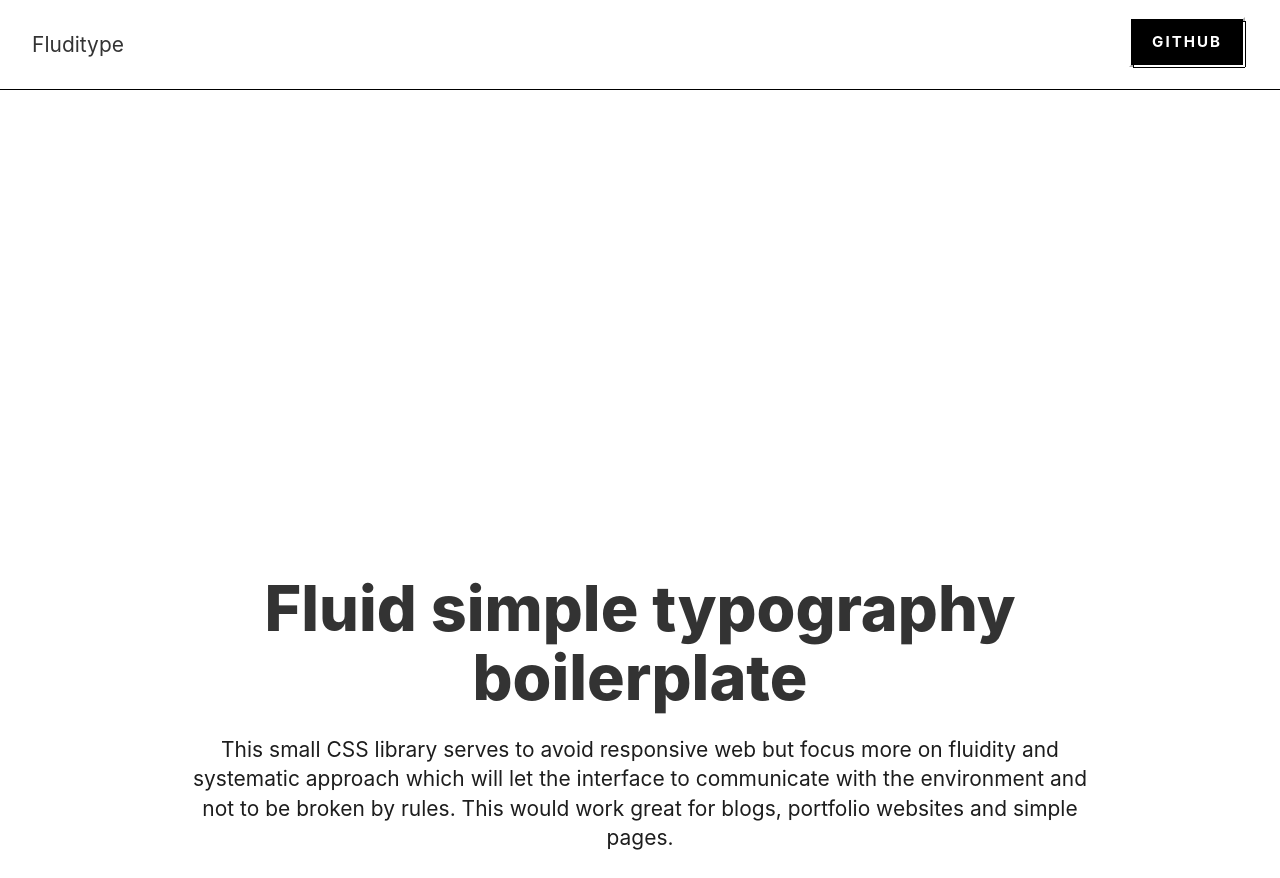
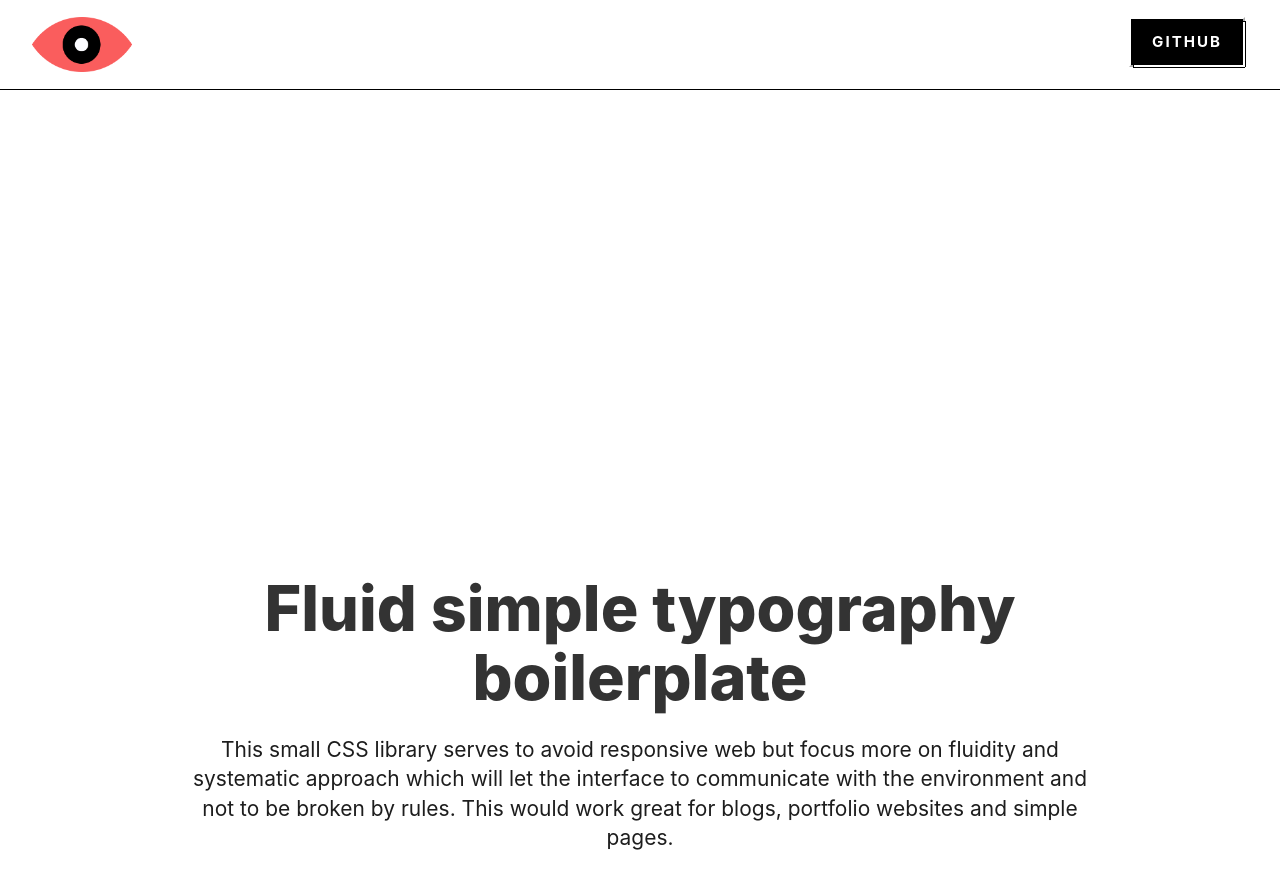
Before and after one commit to gorjanv/fluiditype-website, a Gatsby site: page / in a window 1280 px wide. Shown: the top 878 px of the page. Built offline with nearby package versions, Linux system fonts and the light colour scheme; Gatsby itself is replaced by a stand-in of ours.

Commit message:
Header update

```diff
--- a/src/components/header.js
+++ b/src/components/header.js
@@ -2,6 +2,7 @@ import PropTypes from "prop-types"
 import React from "react"
 
 import "../styles/styles.css"
+import fdlogo from "../images/Fluiditype-logo.png"
 
 const Header = ({ siteTitle }) => (
     <header
@@ -17,12 +18,16 @@ const Header = ({ siteTitle }) => (
       borderBottom: '1px solid black',
     }}
       >
-      <p
+      {/* <p
       style={{
         margin: '0',
       }}>
           {siteTitle}
-      </p>
+      </p> */}
+      <img src={fdlogo} alt="fd"
+      style={{
+        width: '100px',
+      }}></img>
       <button class="header">Github</button>
     </header>
 )
```
Also changed, not shown: src/images/Fluiditype-logo.png (added), src/images/favicon-16x16.png.
